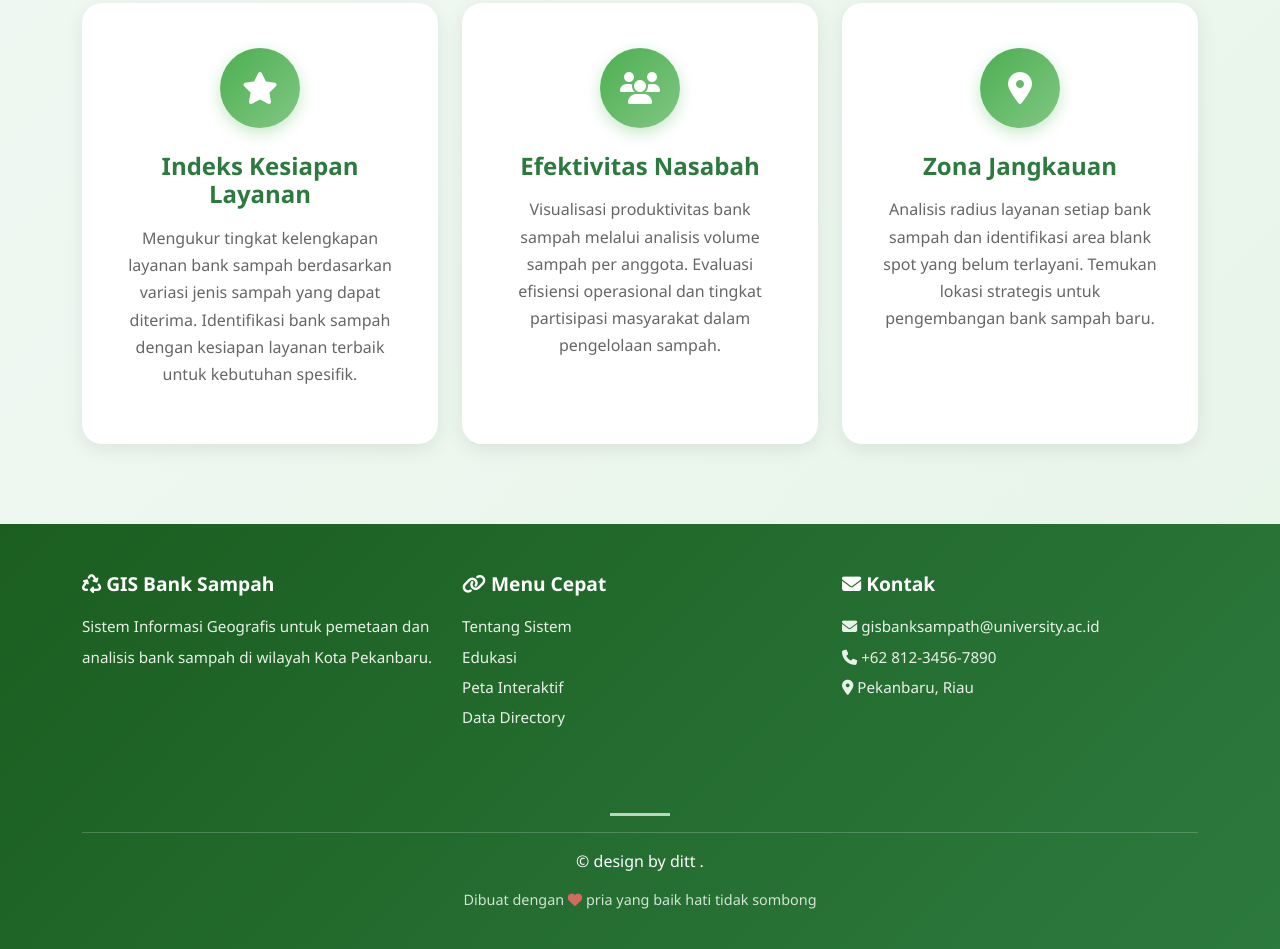
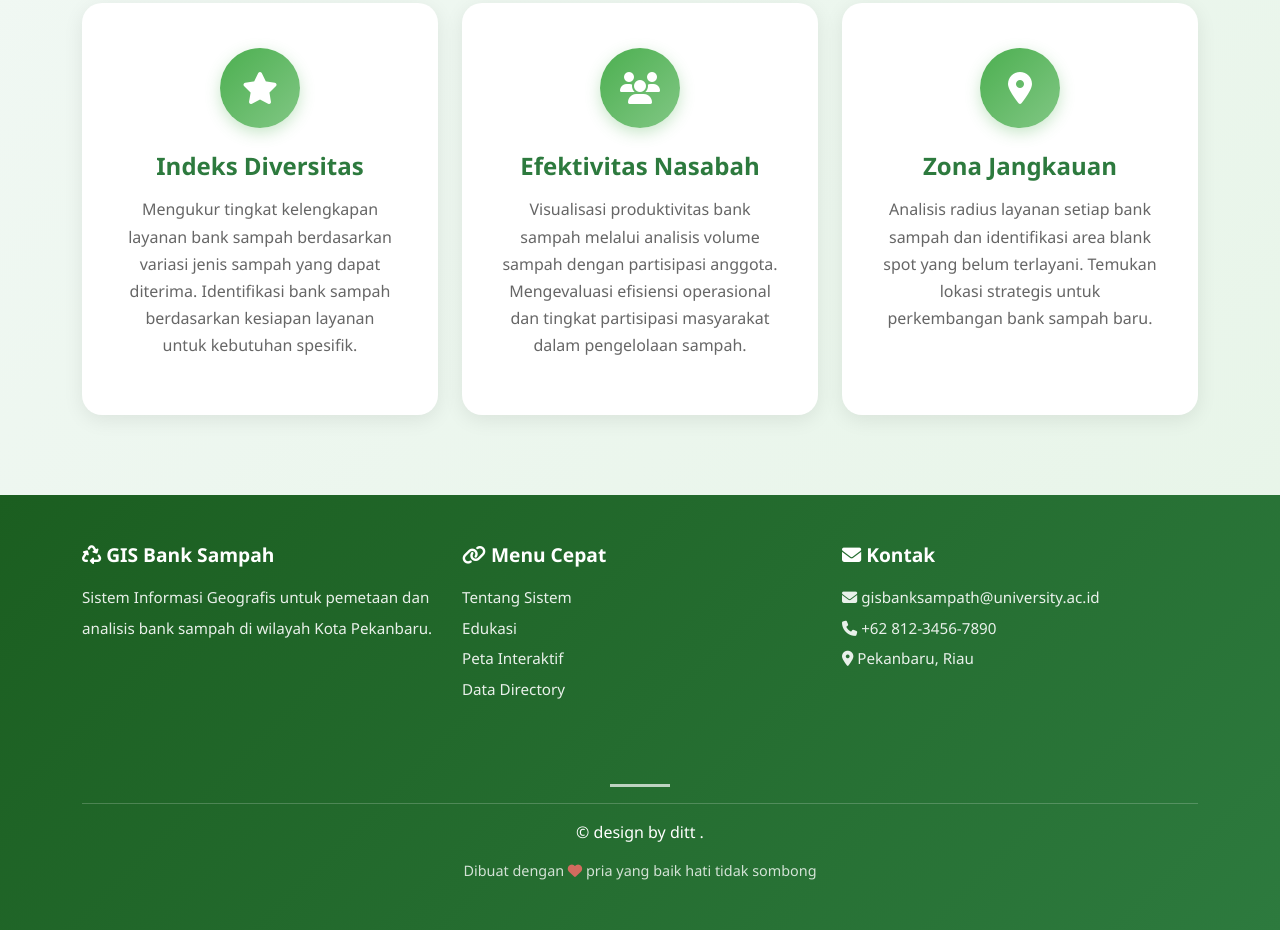
Before and after one commit to ican-bangcat/gis-bank-sampah, a website built with Vite: page index.html in a window 1280 px wide. Shown: the part 5091-6040 px from the top of the page. Built offline with nearby package versions, Linux system fonts and the light colour scheme.

Commit message:
Perbaikan Informasi

```diff
--- a/index.html
+++ b/index.html
@@ -1179,11 +1179,11 @@
               <div class="feature-icon">
                 <i class="fas fa-star"></i>
               </div>
-              <h3>Indeks Kesiapan Layanan</h3>
+              <h3>Indeks Diversitas</h3>
               <p>
                 Mengukur tingkat kelengkapan layanan bank sampah berdasarkan
                 variasi jenis sampah yang dapat diterima. Identifikasi bank
-                sampah dengan kesiapan layanan terbaik untuk kebutuhan spesifik.
+                sampah berdasarkan kesiapan layanan untuk kebutuhan spesifik.
               </p>
             </div>
           </div>
@@ -1195,7 +1195,7 @@
               <h3>Efektivitas Nasabah</h3>
               <p>
                 Visualisasi produktivitas bank sampah melalui analisis volume
-                sampah per anggota. Evaluasi efisiensi operasional dan tingkat
+                sampah dengan partisipasi anggota. Mengevaluasi efisiensi operasional dan tingkat
                 partisipasi masyarakat dalam pengelolaan sampah.
               </p>
             </div>
@@ -1209,7 +1209,7 @@
               <p>
                 Analisis radius layanan setiap bank sampah dan identifikasi area
                 blank spot yang belum terlayani. Temukan lokasi strategis untuk
-                pengembangan bank sampah baru.
+                perkembangan bank sampah baru.
               </p>
             </div>
           </div>
```
